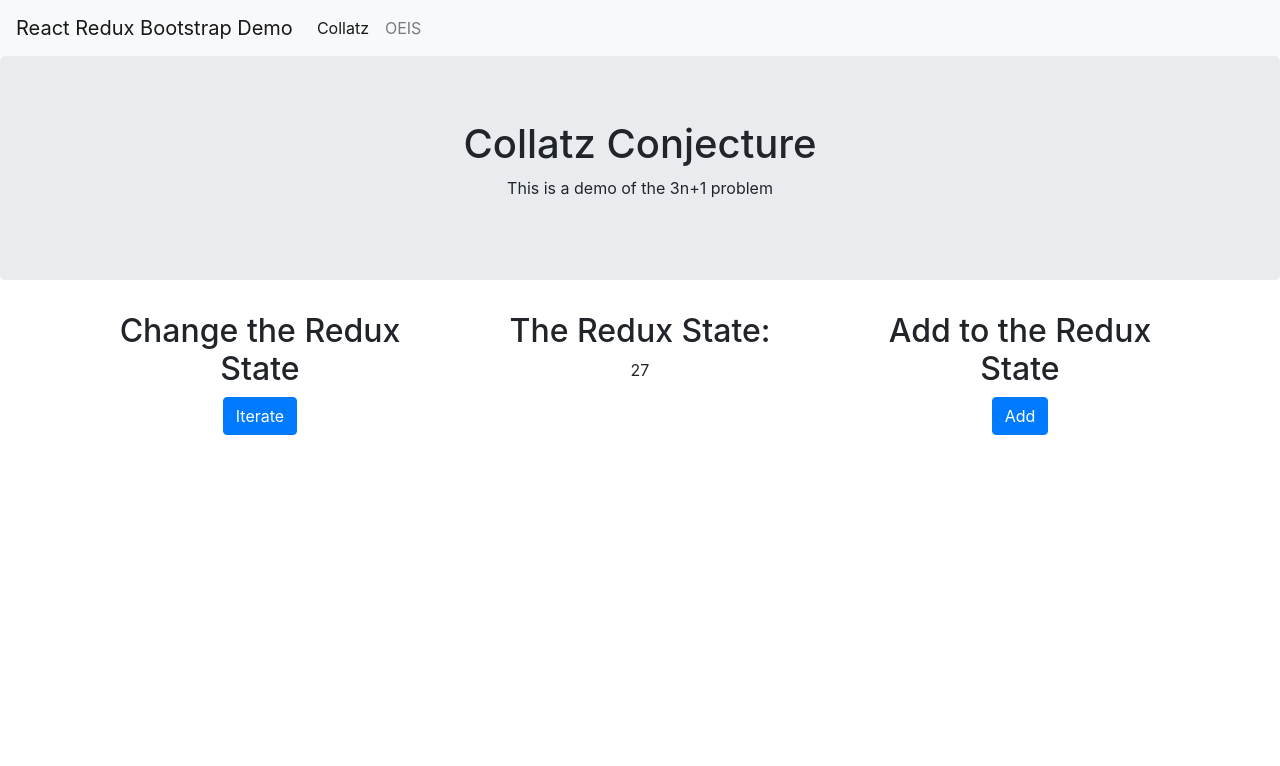
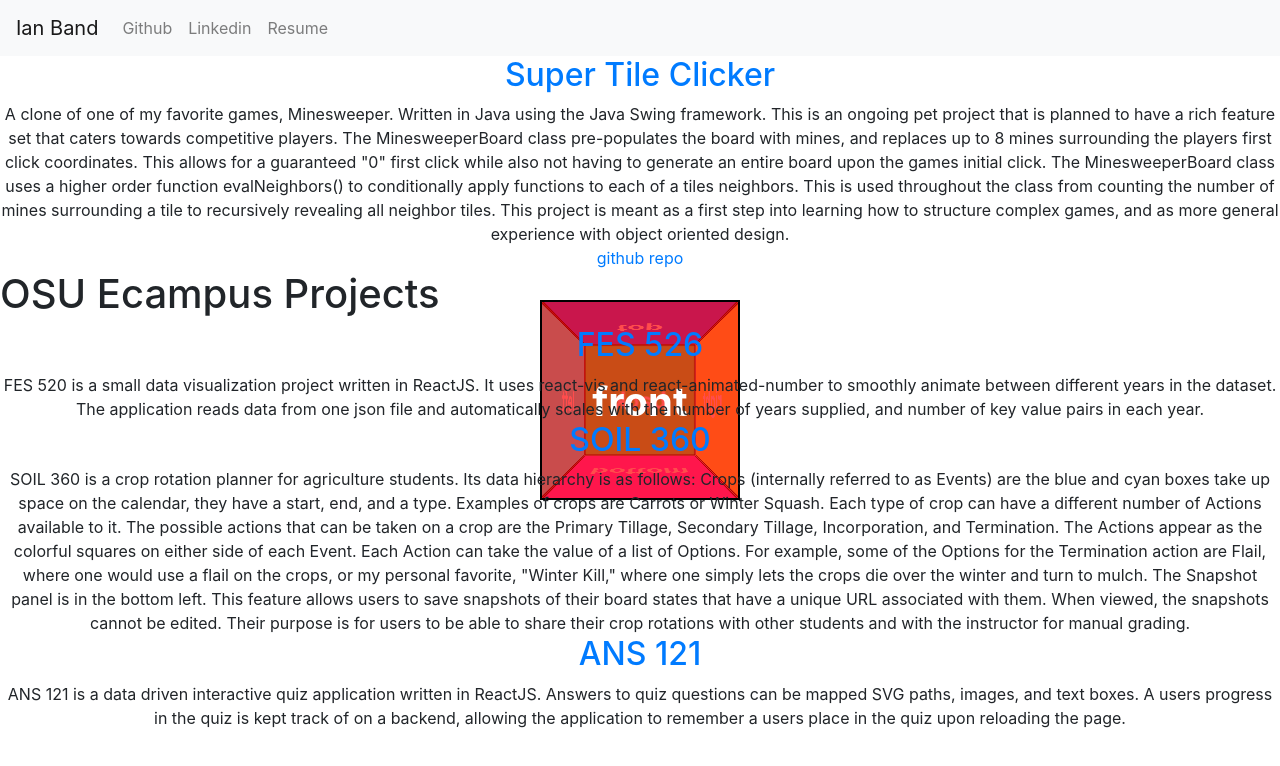
Before and after one commit to sinoftheta/portfolio-page-2, a React app: page / in a window 1280 px wide. Before the commit this address led to /#/Collatz. Shown: the top 766 px of the page. Built offline with nearby package versions, Linux system fonts and the light colour scheme.

Commit message:
init commit

```diff
--- a/src/App.js
+++ b/src/App.js
@@ -9,8 +9,13 @@ import { bindActionCreators } from 'redux';
 import { Route, Redirect, Switch, NavLink} from 'react-router-dom';
 
 // VIEWS/COMPOONENTS //
+import Post from './components/Post.js';
+import Cube from './components/Cube.js';
+
 import CollatzDemo from './components/CollatzDemo.js';
 import OEISDemo from './components/OEISDemo.js';
+
+import content from './content.js';
 
 class App extends Component{
     constructor(props){
@@ -18,35 +23,62 @@ class App extends Component{
     }
     render(){
         return (
-            <div> {/* comments inside JSX must be multi-line comments enclosed in curly brackets */}
+            <div>
 
-                {/* header */}
-
-
-                {/*navbar*/} {/***** could be its own component, but I think its a good idea to have the bar here for simplicity...? */}
+                {/* nav */}
                 <nav className="navbar navbar-expand-lg navbar-light bg-light navbar-expand">
-                    <NavLink className={"navbar-brand"} to={'/Collatz'}>React Redux Bootstrap Demo</NavLink>
+                    <NavLink className={"navbar-brand"} to={'/'}>Ian Band</NavLink>
                     <button className="navbar-toggler" type="button" data-toggle="collapse" data-target="#navbarNavAltMarkup" aria-controls="navbarNavAltMarkup" aria-expanded="false" aria-label="Toggle navigation">
                         <span className="navbar-toggler-icon"></span>
                     </button>
                     <div className="collapse navbar-collapse" id="navbarNavAltMarkup">
                         <div className="navbar-nav">
-                            <NavLink className={"nav-item nav-link"} to={'/Collatz'}>Collatz</NavLink>
-                            <NavLink className={"nav-item nav-link"} to={'/OEIS'}>OEIS</NavLink>
+                            <a className={"nav-item nav-link"} href={`https://github.com/IanBand?tab=repositories`}>Github</a>
+                            <a className={"nav-item nav-link"} href={`https://www.linkedin.com/in/ian-band-b10b58181/`}>Linkedin</a>
+                            <a className={"nav-item nav-link"} href={`www.fook.com`}>Resume</a>
                         </div>
                     </div>
+                    <div></div>
                 </nav>
 
 
+                {/* routes */}
+                <Switch>
+                    <Route path="/" exact render={(route) => window.scrollTo(0, 0)}/>
 
-                <Switch>
-                    <Route path="/" exact render={(route) => <Redirect to={'/Collatz'}/>}/>
-                    <Route path="/Collatz" exact render={() => <CollatzDemo/>}/>
-                    <Route path="/OEIS" exact render={() => <OEISDemo/>}/>
-                    <Route render={() => <Redirect to={'/Collatz'}/>}/> {/* was /Collatz, this might be better?? */}
+
+                    {content.map((item, i) =>(
+                            <Route path={`/${item.route}`} exact render={() => {
+                                console.log('scroll to ' + item.title)
+                            }}
+                            key={i}
+                            />
+                    ))}
+
+                    <Route render={() => <Redirect to={'/'}/>}/> {/*order of routes matters, catch all has to be last :P */}
                 </Switch>
 
-                {/* footer */}
+                {/* content */}
+
+                {content.map((item, i) => (
+                            item.type == 'post' ?
+                            <Post
+                                key={i}
+                                title={item.title}
+                                link={item.link}
+                                text={item.text}
+                                route={item.route}
+
+                            />
+                            :
+                            <h1 key={i}>
+                                {item.title}
+                            </h1>
+                ))}
+
+                <Cube/>
+
+
             </div>
         );
     }
--- /dev/null
+++ b/src/assets/cube.css
@@ -0,0 +1,101 @@
+
+.scene {
+  position: fixed;
+
+  top: 50%;
+  left: 50%;
+  transform: translate(-50%, -50%);
+
+  width: 200px;
+  height: 200px;
+  perspective: 250px;
+  z-index: -1;
+}
+
+:root {
+  --cube-keyframe: -50s;
+}
+.cube {
+  width: 200px;
+  height: 200px;
+  position: relative;
+  transform-style: preserve-3d;
+  transform: translateZ(-100px);
+  animation-name: cube-rotate;
+  animation-duration: 100s;
+  animation-delay: var(--cube-keyframe, 0s);
+  animation-play-state: paused;
+  /*
+  animation-iteration-count: infinite; actially we prob want this
+  animation-direction: alternate-reverse;
+  animation-timing-function: ease-in-out;
+  */
+
+  transition: animation-delay 1s ease-in-out;
+
+}
+@keyframes cube-rotate{
+  0%{
+    /*front*/
+    transform: translateZ(-100px) rotateY(   0deg);
+  }
+  20%{
+
+    /*bottom*/
+    transform: translateZ(-100px) rotateX(  90deg);
+  }
+  40%{
+    /*right*/
+    transform: translateZ(-100px) rotateY( -90deg);
+  }
+  60%{
+    /*left*/
+    transform: translateZ(-100px) rotateY(  90deg);
+  }
+  80%{
+    /*top*/
+    transform: translateZ(-100px) rotateX( -90deg);
+  }
+  100%{
+    /*back*/
+    /*transform: translateZ(-100px) rotateY(-180deg);
+        /*front*/
+        transform: translateZ(-100px) rotateY(   0deg);
+  }
+}
+
+/* unused */
+.cube.show-front  { transform: translateZ(-100px) rotateY(   0deg); }
+.cube.show-right  { transform: translateZ(-100px) rotateY( -90deg); }
+.cube.show-back   { transform: translateZ(-100px) rotateY(-180deg); }
+.cube.show-left   { transform: translateZ(-100px) rotateY(  90deg); }
+.cube.show-top    { transform: translateZ(-100px) rotateX( -90deg); }
+.cube.show-bottom { transform: translateZ(-100px) rotateX(  90deg); }
+
+.cube__face {
+  position: absolute;
+  width: 200px;
+  height: 200px;
+  border: 2px solid black;
+  line-height: 200px;
+  font-size: 40px;
+  font-weight: bold;
+  color: white;
+  text-align: center;
+}
+
+.cube__face--front  { background: hsla(  0, 100%, 50%, 0.7); }
+.cube__face--right  { background: hsla( 60, 100%, 50%, 0.7); }
+.cube__face--back   { background: hsla(120, 100%, 50%, 0.7); }
+.cube__face--left   { background: hsla(180, 100%, 50%, 0.7); }
+.cube__face--top    { background: hsla(240, 100%, 50%, 0.7); }
+.cube__face--bottom { background: hsla(300, 100%, 50%, 0.7); }
+
+.cube__face--front  { transform: rotateY(  0deg) translateZ(100px); }
+.cube__face--right  { transform: rotateY( 90deg) translateZ(100px); }
+.cube__face--back   { transform: rotateY(180deg) translateZ(100px); }
+.cube__face--left   { transform: rotateY(-90deg) translateZ(100px); }
+.cube__face--top    { transform: rotateX( 90deg) translateZ(100px); }
+.cube__face--bottom { transform: rotateX(-90deg) translateZ(100px); }
+
+label { margin-right: 10px; }
--- /dev/null
+++ b/src/components/Cube.js
@@ -0,0 +1,30 @@
+// REACT //
+import React, { Component } from 'react';
+
+// COMPONENTS //
+import {NavLink} from 'react-router-dom';
+
+class Post extends Component{
+    constructor(props){
+        super(props);
+        this.state = {
+
+        }
+    }
+    render(){
+        return (
+            <div className="scene">
+                <div className="cube">
+                    <div className="cube__face cube__face--front">front</div>
+                    <div className="cube__face cube__face--back">back</div>
+                    <div className="cube__face cube__face--right">right</div>
+                    <div className="cube__face cube__face--left">left</div>
+                    <div className="cube__face cube__face--top">top</div>
+                    <div className="cube__face cube__face--bottom">bottom</div>
+                </div>
+            </div>
+        );
+    }
+}
+
+export default Post;
--- /dev/null
+++ b/src/components/Post.js
@@ -0,0 +1,27 @@
+// REACT //
+import React, { Component } from 'react';
+
+// COMPONENTS //
+import {NavLink} from 'react-router-dom';
+
+class Post extends Component{
+    constructor(props){
+        super(props);
+        this.state = {
+            open: true, //unused
+        }
+    }
+
+    render(){
+        return (
+            <div className={'text-center'}>
+                <h2><NavLink to={`/${this.props.route}`}>{this.props.title}</NavLink></h2>
+                {this.props.src?<img src={this.props.src} alt={this.props.alt}/> : null}
+                <div>{this.props.text}</div>
+                {this.props.link? <a href={this.props.link}>github repo</a> : null}
+            </div>
+        );
+    }
+}
+
+export default Post;
--- /dev/null
+++ b/src/content.js
@@ -0,0 +1,42 @@
+export default [
+    {
+        type: 'post',
+        title: 'Super Tile Clicker',
+        text: `A clone of one of my favorite games, Minesweeper. Written in Java using the Java Swing framework. This is an ongoing pet project that is planned to have a rich feature set that caters towards competitive players.
+The MinesweeperBoard class pre-populates the board with mines, and replaces up to 8 mines surrounding the players first click coordinates. This allows for a guaranteed "0" first click while also not having to generate an entire board upon the games initial click.
+The MinesweeperBoard class uses a higher order function evalNeighbors() to conditionally apply functions to each of a tiles neighbors. This is used throughout the class from counting the number of mines surrounding a tile to recursively revealing all neighbor tiles.
+This project is meant as a first step into learning how to structure complex games, and as more general experience with object oriented design. `,
+        link: 'https://github.com/IanBand/super-tile-clicker',
+        route: 'SuperTileClicker'
+
+    },
+    {
+        type: 'section',
+        title: 'OSU Ecampus Projects',
+        route: 'Ecampus',
+    },
+    {
+        type: 'post',
+        title: 'FES 526',
+        text: `FES 520 is a small data visualization project written in ReactJS. It uses react-vis and react-animated-number to smoothly animate between different years in the dataset.
+          The application reads data from one json file and automatically scales with the number of years supplied, and number of key value pairs in each year.`,
+        route: 'FES526',
+
+    },
+    {
+        type: 'post',
+        title: 'SOIL 360',
+        text: `SOIL 360 is a crop rotation planner for agriculture students. Its data hierarchy is as follows: Crops (internally referred to as Events) are the blue and cyan boxes take up space on the calendar, they have a start, end, and a type. Examples of crops are Carrots or Winter Squash.
+          Each type of crop can have a different number of Actions available to it. The possible actions that can be taken on a crop are the Primary Tillage, Secondary Tillage, Incorporation, and Termination.
+          The Actions appear as the colorful squares on either side of each Event. Each Action can take the value of a list of Options. For example, some of the Options for the Termination action are Flail, where one would use a flail on the crops, or my personal favorite, "Winter Kill," where one simply lets the crops die over the winter and turn to mulch.
+          The Snapshot panel is in the bottom left. This feature allows users to save snapshots of their board states that have a unique URL associated with them. When viewed, the snapshots cannot be edited. Their purpose is for users to be able to share their crop rotations with other students and with the instructor for manual grading.`,
+        route: 'SOIL360',
+    },
+    {
+        type: 'post',
+        title: 'ANS 121',
+        text: `ANS 121 is a data driven interactive quiz application written in ReactJS. Answers to quiz questions can be mapped SVG paths, images, and text boxes. A users progress in the quiz is kept track of on a backend, allowing the application to remember a users place in the quiz upon reloading the page.`,
+        route: 'ANS121',
+
+    }
+]
```
Also changed, not shown: src/index.js (+30 -0 lines).
